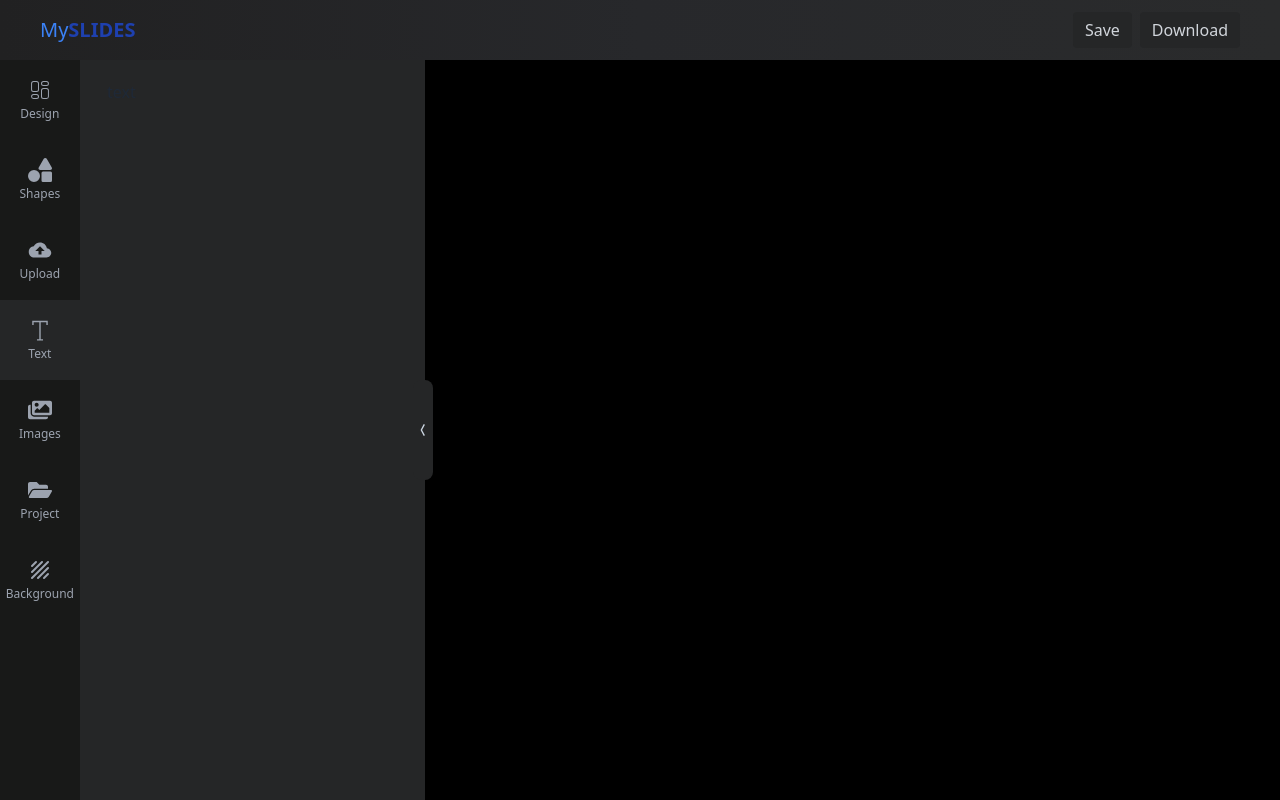
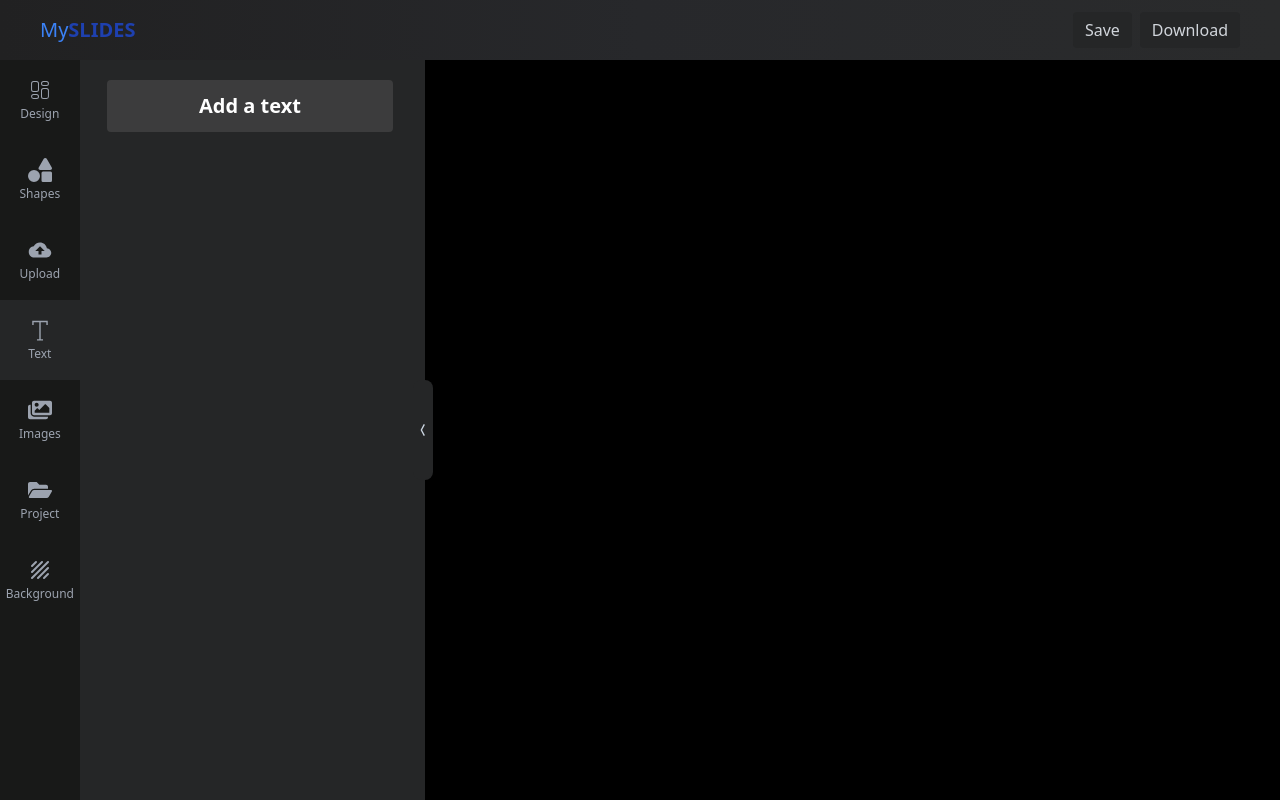
Before and after one commit to jahongirnurmamatov/itransition-task6, a React (Vite) app in the folder frontend/: page /create-slide in a window 1280 px wide. Both pictures are taken after a click on the element "Text". Built offline with nearby package versions, Linux system fonts and the light colour scheme.

Commit message:
Text, images, backgrounds componenets ui

```diff
--- /dev/null
+++ b/frontend/src/components/createSlide/Backgrounds.jsx
@@ -0,0 +1,15 @@
+import React from 'react'
+
+const Backgrounds = () => {
+  return (
+    <div className='grid grid-cols-2 gap-2'>
+        {
+            [1,2,3,4,5,6,7].map((background,idx)=><div className='w-full h-[90px] overflow-hidden rounded-sm cursor-pointerF'>
+                <img src="https://t3.ftcdn.net/jpg/03/65/64/88/360_F_365648888_nTq9Cajc4e984ifdRAp5Q77KGkGFccgF.jpg" alt="" />
+            </div>)
+        }
+    </div>
+  )
+}
+
+export default Backgrounds
--- /dev/null
+++ b/frontend/src/components/createSlide/Images.jsx
@@ -0,0 +1,21 @@
+import React from "react";
+
+const Images = () => {
+  return (
+    <div className="">
+      <div className="grid grid-cols-2 gap-2 ">
+        {[1, 2, 3, 4, 5, 12, 4, 5, 5, 3, 2, 4].map((img, idx) => (
+          <div className="w-full h-[100px] overflow-hidden rounded-sm cursor-pointer">
+            <img
+              className="w-full h-full object-fill"
+              src="https://media.slidesgo.com/storage/7288412/futuristic-background1622641945.jpg"
+              alt=""
+            />
+          </div>
+        ))}
+      </div>
+    </div>
+  );
+};
+
+export default Images;
--- a/frontend/src/components/createSlide/ToolbarExtentded.jsx
+++ b/frontend/src/components/createSlide/ToolbarExtentded.jsx
@@ -6,6 +6,8 @@ import { FaCircle } from "react-icons/fa";
 import { IoTriangle } from "react-icons/io5";
 import TemplateDesign from "./TemplateDesign";
 import MyImages from "./MyImages";
+import Images from "./Images";
+import Backgrounds from "./Backgrounds";
 const ToolbarExtentded = ({ show, setShow, state }) => {
   return (
     <div className="h-full w-[calc(100%-75px)]">
@@ -39,10 +41,20 @@ const ToolbarExtentded = ({ show, setShow, state }) => {
               <MyImages />
             </div>
           )}
-          {state === "text" && <div>text</div>}
+          {state === "text" && (
+            <div className="grid grid-cols-1 gap-2">
+              <div className="bg-[#3c3c3d] cursor-pointer font-bold p-3 flex items-center justify-center text-white text-xl rounded-sm">
+                <h2>Add a text</h2>
+              </div>
+            </div>
+          )}
           {state === "project" && <div>project</div>}
-          {state === "initImage" && <div>put image</div>}
-          {state === "background" && <div>background</div>}
+          {state === "initImage" && (
+            <div className="h-[88vh] overflow-x-auto flex justify-start items-start">
+              <Images />
+            </div>
+          )}
+          {state === "background" && <div><Backgrounds/></div>}
         </div>
       </div>
     </div>
```
